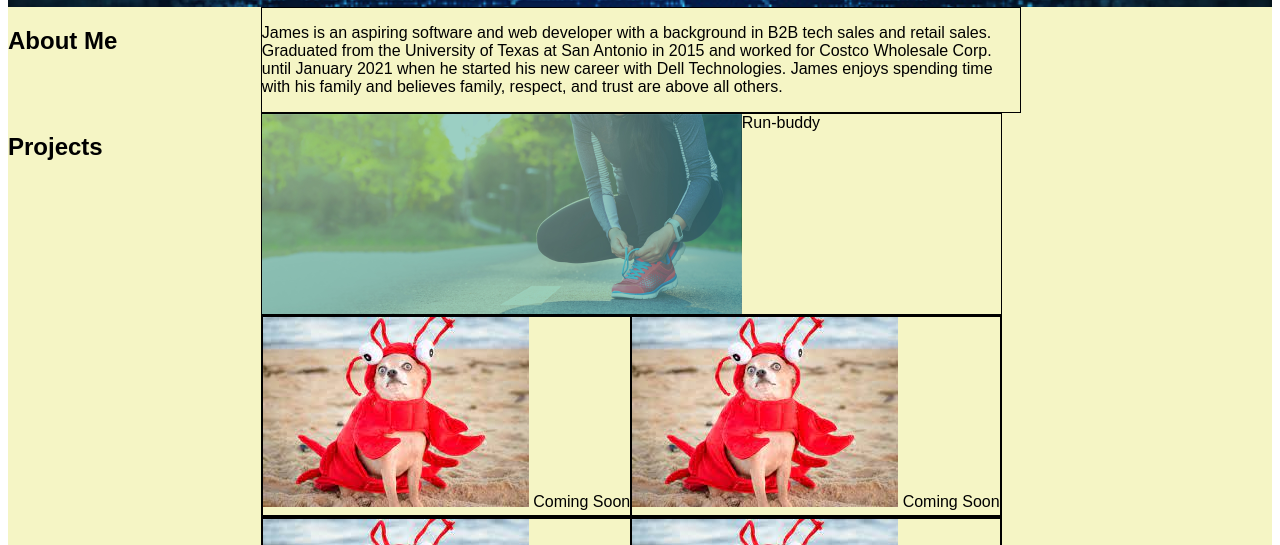
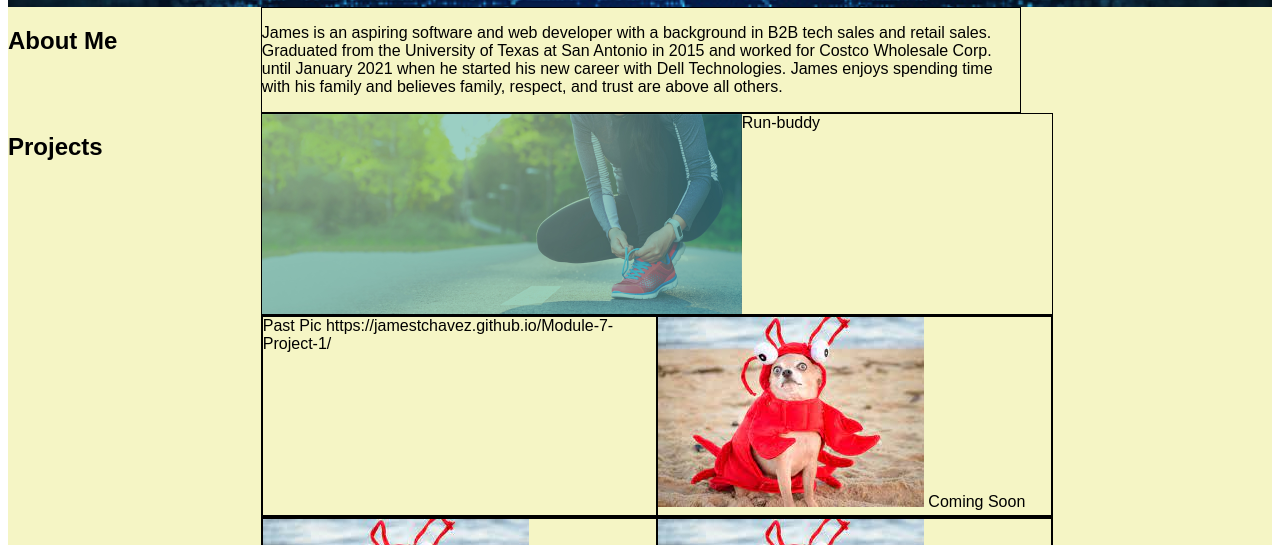
Before and after one commit to jamestchavez/mod2chall2, a plain HTML site: page index.html in a window 1280 px wide. Shown: the part 255-800 px from the top of the page. Drawn offline with Linux system fonts and the light colour scheme.

Commit message:
adding in past pic link

```diff
--- a/index.html
+++ b/index.html
@@ -64,8 +64,9 @@
                     </div>
                     <div class="row">
                         <div class="left">
-                            <img src="./assets/images/goofy dog.jpg" alt="dog in crab suit"/>
-                            Coming Soon </div>
+
+                            <a href= "https://jamestchavez.github.io/Module-7-Project-1/"></a>
+                            Past Pic https://jamestchavez.github.io/Module-7-Project-1/ </div>
 
                         <div class="right">
                             <img src="./assets/images/goofy dog.jpg" alt="dog in crab suit"/>
```
Also changed, not shown: assets/images/earthphoto (1).avif (added), assets/images/weather dashboard screenshot.jpg (added).
